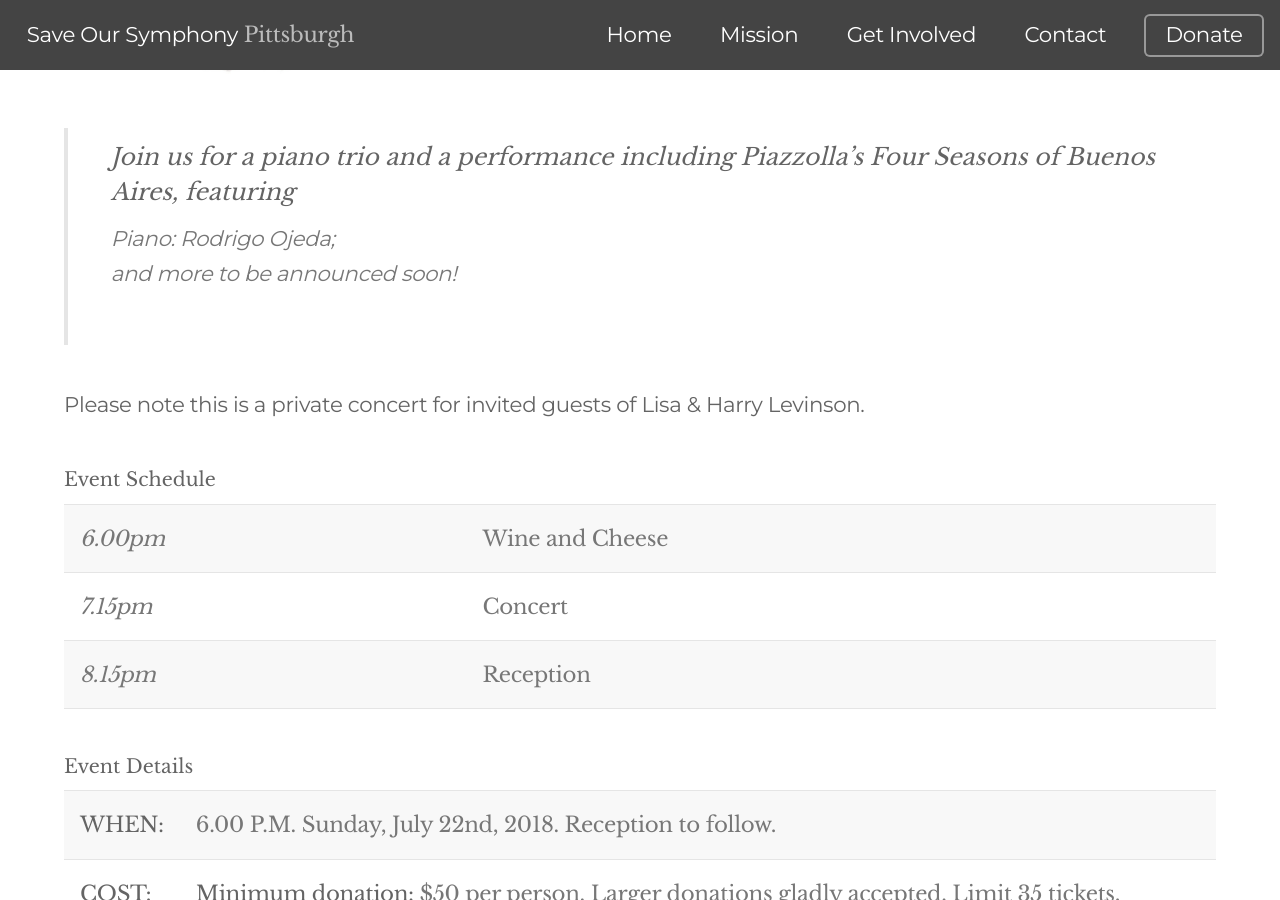
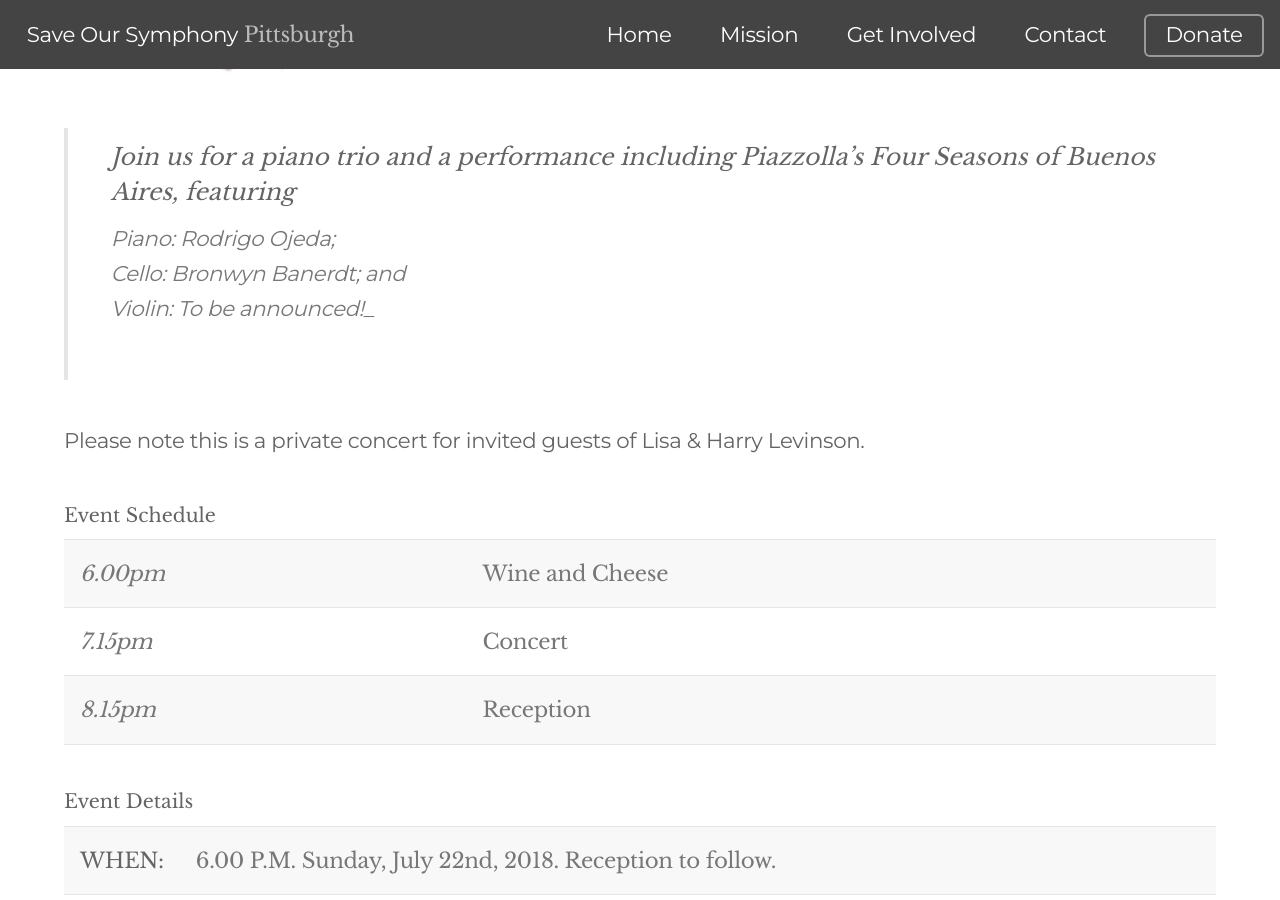
Before and after one commit to daraghbyrne/sospittsburgh, a Jekyll site: the page built from _posts/events/2018-07-22-recital-levinson.markdown, in a window 1280 px wide and 900 px high, scrolled down 884 px. Built offline with Jekyll 4.4.1, drawn with Linux system fonts in a browser that asks for light colours; nearby versions of some CDN libraries.

Commit message:
levinson updates.

```diff
--- a/_posts/events/2018-07-22-recital-levinson.markdown
+++ b/_posts/events/2018-07-22-recital-levinson.markdown
@@ -18,7 +18,8 @@ description: "A private concert featuring a piano trio with Rodrigo Ojeda and mu
 
 > #### Join us for a piano trio and a performance including Piazzolla’s Four Seasons of Buenos Aires, featuring  <br/>
 > _Piano:_ Rodrigo Ojeda; <br/>
-> _and more to be announced soon!_
+> _Cello:_ Bronwyn Banerdt; and <br/>
+> _Violin:_ To be announced!_
 
 __Please note this is a private concert for invited guests of Lisa & Harry Levinson.__
 
```
